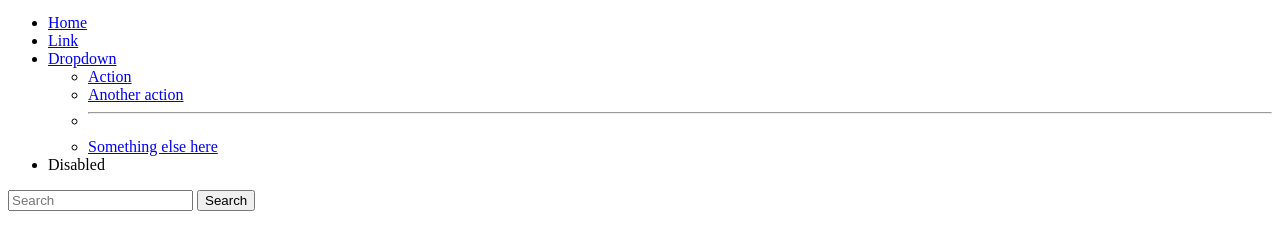
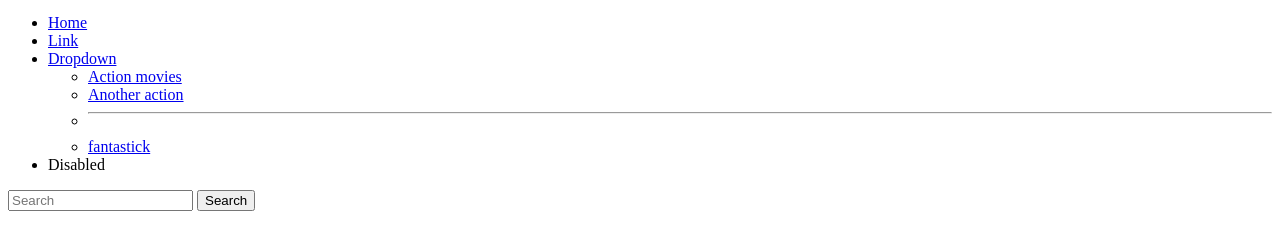
Before and after one commit to davixxxxxxx/samplerepository, a plain HTML site: page index.html in a window 1280 px wide. Shown: the part 28-278 px from the top of the page. Drawn offline with Linux system fonts and the light colour scheme.

Commit message:
modified

```diff
--- a/index.html
+++ b/index.html
@@ -25,10 +25,10 @@
                   Dropdown
                 </a>
                 <ul class="dropdown-menu" aria-labelledby="navbarDropdown">
-                  <li><a class="dropdown-item" href="#">Action</a></li>
+                  <li><a class="dropdown-item" href="#">Action movies</a></li>
                   <li><a class="dropdown-item" href="#">Another action</a></li>
                   <li><hr class="dropdown-divider"></li>
-                  <li><a class="dropdown-item" href="#">Something else here</a></li>
+                  <li><a class="dropdown-item" href="#">fantastick</a></li>
                 </ul>
               </li>
               <li class="nav-item">
```
